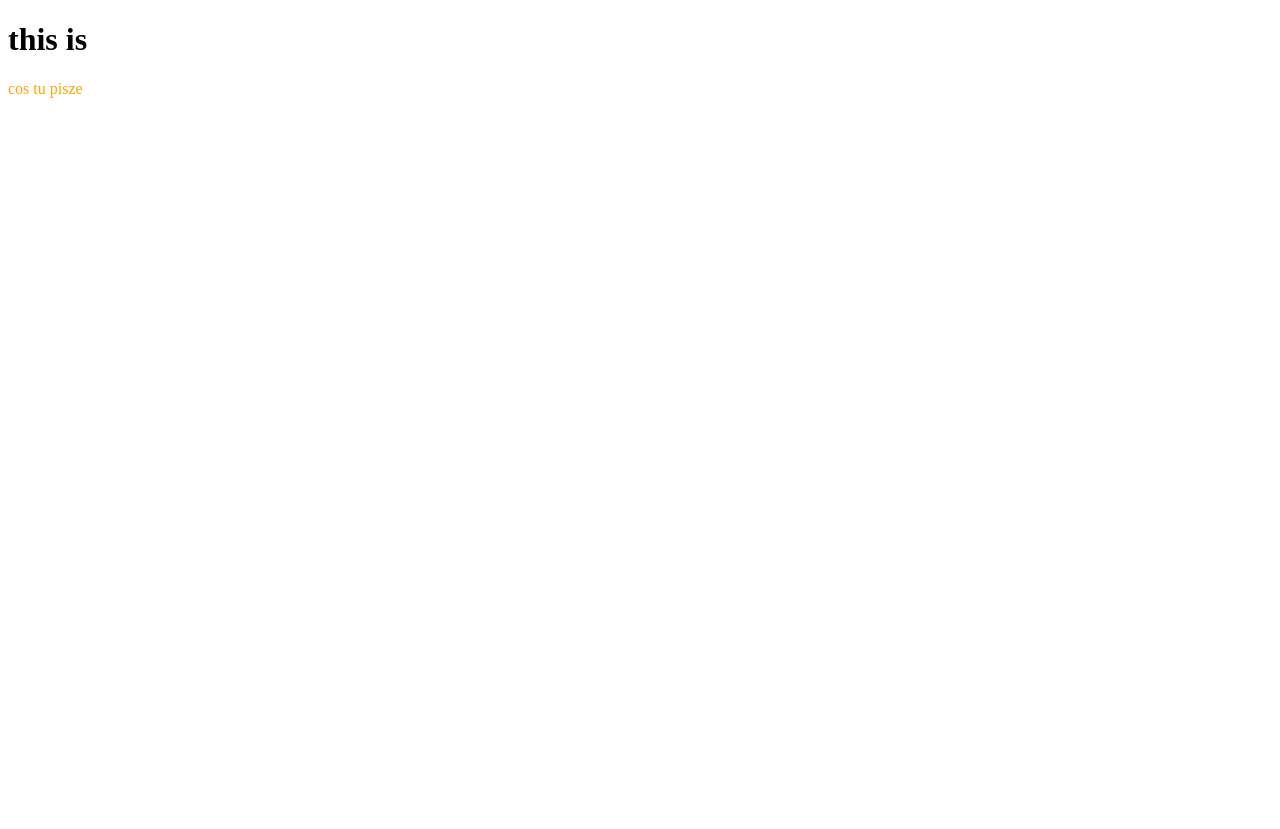
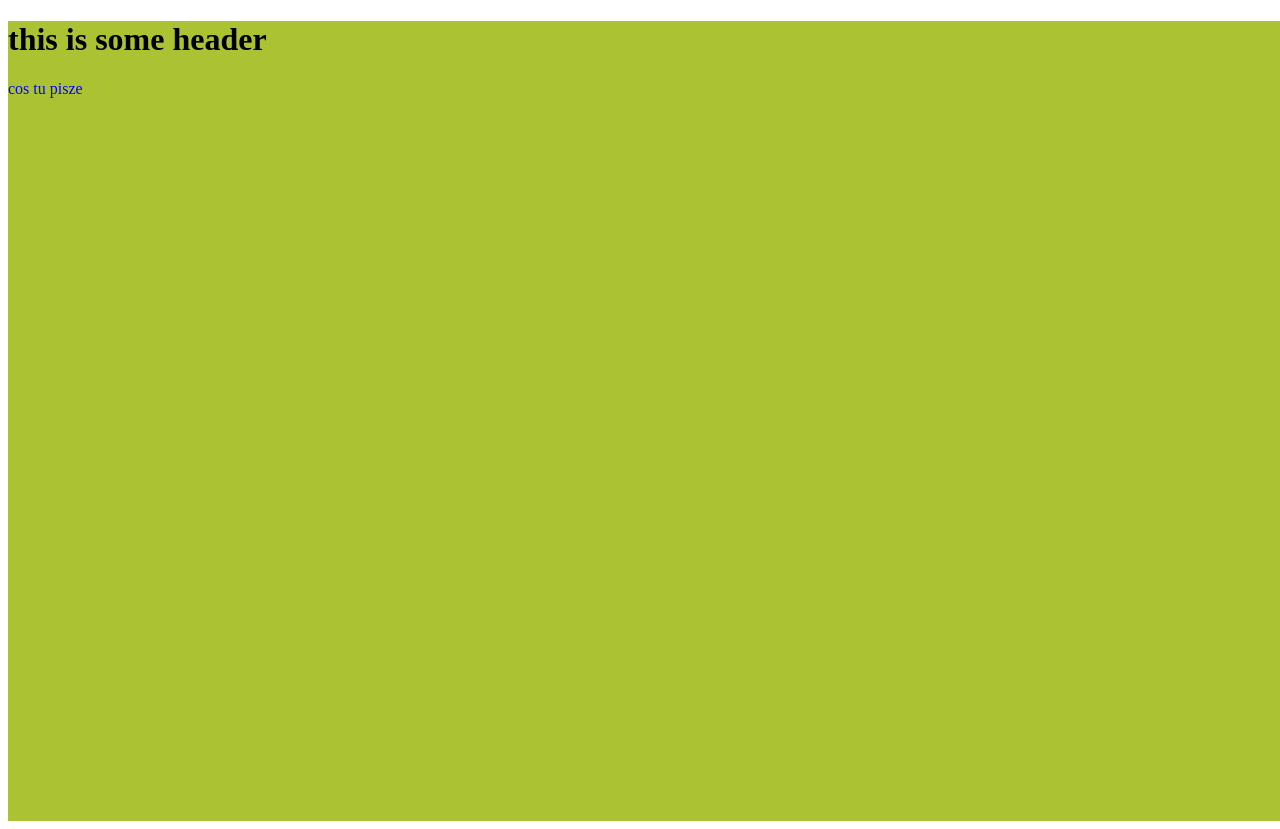
Before and after one commit to musial-adam/poem-collector, a Next.js app in the folder frontend/: page / in a window 1280 px wide. Before the commit the page ends 800 px from the top, so only its background shows below. Built offline with nearby package versions, Linux system fonts and the light colour scheme.

Commit message:
add config to make styled-components work with next

```diff
--- a/frontend/components/layout.js
+++ b/frontend/components/layout.js
@@ -1,15 +1,30 @@
 import PropTypes from 'prop-types'
 
-import { ThemeProvider } from 'styled-components'
-import Theme from '../utils/theme'
+import styled from 'styled-components'
+
+// import { ThemeProvider } from 'styled-components'
+// import Theme from '../utils/theme'
+
+const Wrapper = styled.div`
+  background-color: ${({ theme }) => theme.colors.secondary};
+  height: 100vh;
+  width: 100vw;
+`
 
 const Layout = ({ children }) => {
   return (
-    <ThemeProvider theme={Theme}>
+    <Wrapper>
       <>{children}</>
-    </ThemeProvider>
+    </Wrapper>
   )
 }
+// const Layout = ({ children }) => {
+//   return (
+//     <ThemeProvider theme={Theme}>
+//       <>{children}</>
+//     </ThemeProvider>
+//   )
+// }
 
 Layout.propTypes = {
   children: PropTypes.node.isRequired,
--- /dev/null
+++ b/frontend/pages/_app.js
@@ -0,0 +1,45 @@
+import App, { Container } from 'next/app'
+import React from 'react'
+import { ThemeProvider } from 'styled-components'
+
+const theme = {
+  colors: {
+    primary: '#0070f3',
+    secondary: '#abc333',
+  },
+}
+
+export default class MyApp extends App {
+  render() {
+    const { Component, pageProps } = this.props
+    return (
+      <Container>
+        <ThemeProvider theme={theme}>
+          <Component {...pageProps} />
+        </ThemeProvider>
+      </Container>
+    )
+  }
+}
+// import App, { Container } from 'next/app'
+// import React from 'react'
+// import { ThemeProvider } from 'styled-components'
+
+// const theme = {
+//   colors: {
+//     primary: '#0070f3',
+//   },
+// }
+
+// export default class MyApp extends App {
+//   render() {
+//     const { Component, pageProps } = this.props
+//     return (
+//       <Container>
+//         <ThemeProvider theme={theme}>
+//           <Component {...pageProps} />
+//         </ThemeProvider>
+//       </Container>
+//     )
+//   }
+// }
--- /dev/null
+++ b/frontend/pages/_document.js
@@ -0,0 +1,29 @@
+import Document from 'next/document'
+import { ServerStyleSheet } from 'styled-components'
+
+export default class MyDocument extends Document {
+  static async getInitialProps(ctx) {
+    const sheet = new ServerStyleSheet()
+    const originalRenderPage = ctx.renderPage
+
+    try {
+      ctx.renderPage = () =>
+        originalRenderPage({
+          enhanceApp: App => props => sheet.collectStyles(<App {...props} />),
+        })
+
+      const initialProps = await Document.getInitialProps(ctx)
+      return {
+        ...initialProps,
+        styles: (
+          <>
+            {initialProps.styles}
+            {sheet.getStyleElement()}
+          </>
+        ),
+      }
+    } finally {
+      sheet.seal()
+    }
+  }
+}
--- a/frontend/pages/index.js
+++ b/frontend/pages/index.js
@@ -2,17 +2,30 @@ import styled from 'styled-components'
 
 import Layout from '../components/layout'
 
+// const StyledP = styled.p`
+//   color: ${({ theme }) => theme.secCol};
+// `
+
 const StyledP = styled.p`
-  color: ${({ theme }) => theme.secCol};
+  color: blue;
 `
 
-function Home() {
+const Home = () => {
   return (
     <Layout>
-      <h1>this is</h1>
+      <h1>this is some header</h1>
       <StyledP>cos tu pisze</StyledP>
     </Layout>
   )
 }
+// function Home() {
+//   console.log(props.theme)
+//   return (
+//     <Layout>
+//       <h1>this is</h1>
+//       <StyledP>cos tu pisze</StyledP>
+//     </Layout>
+//   )
+// }
 
 export default Home
--- a/frontend/utils/theme.js
+++ b/frontend/utils/theme.js
@@ -1,6 +1,6 @@
 const theme = {
   primaryColor: '#33bbee',
-  secCol: 'orange',
+  secCol: 'red',
 }
 
 export default theme
```
Also changed, not shown: frontend/.babelrc (added).
